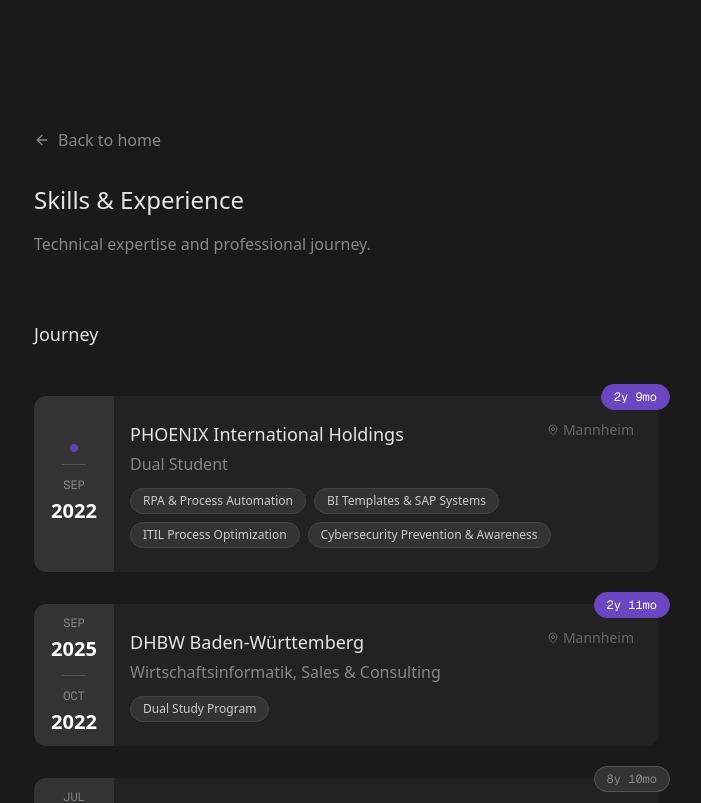
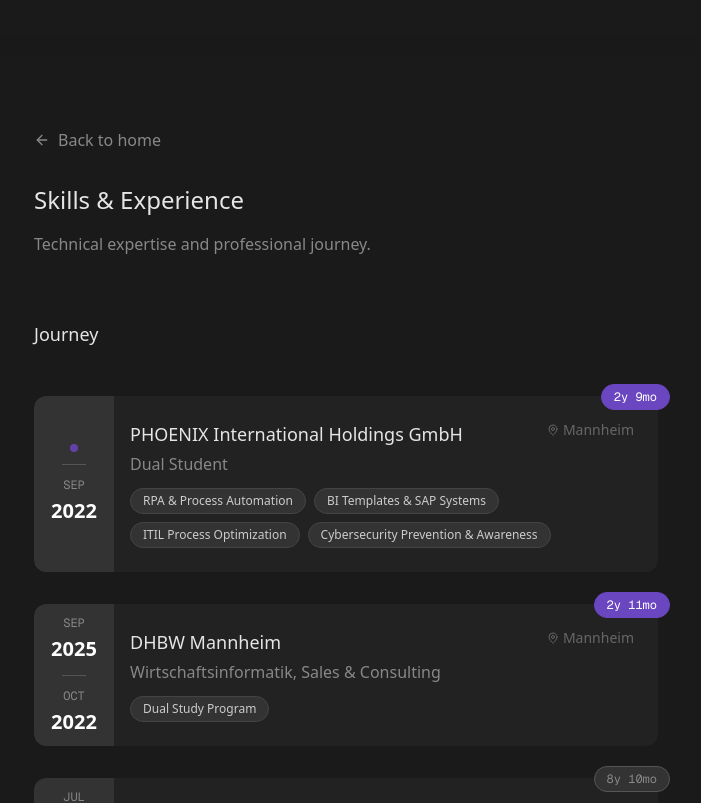
Before and after one commit to MosesCommitsFraud/msc, a Next.js app: page /skills in a window 1280 px wide. Shown: the top 803 px of the page, without its empty margins (294-995 px from the left). Built offline with nearby package versions, Linux system fonts and the light colour scheme.

Commit message:
fixed small issues on the skills page

```diff
--- a/app/skills/page.tsx
+++ b/app/skills/page.tsx
@@ -31,7 +31,7 @@ export default function SkillsPage() {
   const experiences = [
     {
       type: "work",
-      title: "PHOENIX International Holdings",
+      title: "PHOENIX International Holdings GmbH",
       role: "Dual Student",
       location: "Mannheim",
       startDate: "2022-09-01",
@@ -41,7 +41,7 @@ export default function SkillsPage() {
     },
     {
       type: "education",
-      title: "DHBW Baden-Württemberg",
+      title: "DHBW Mannheim",
       role: "Wirtschaftsinformatik, Sales & Consulting",
       location: "Mannheim",
       startDate: "2022-10-01",
```
